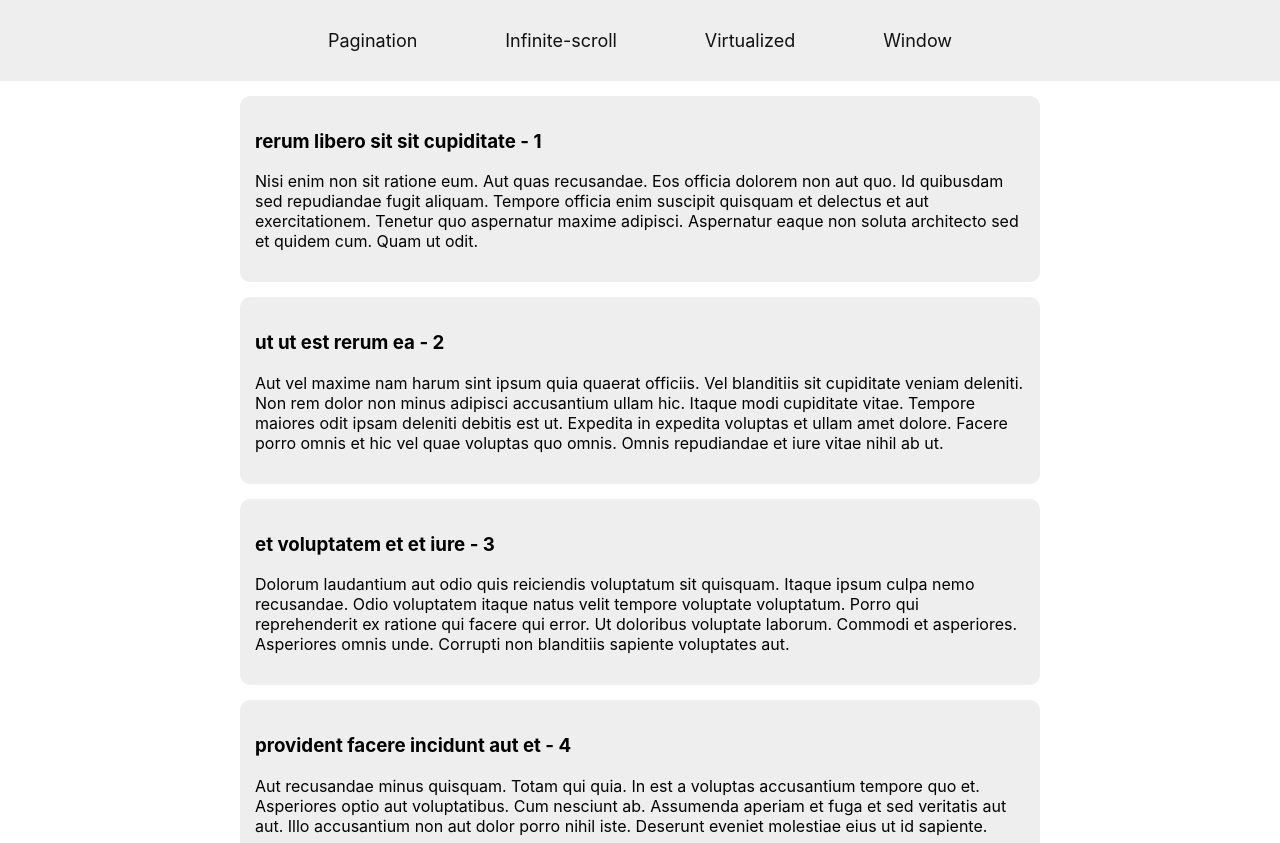
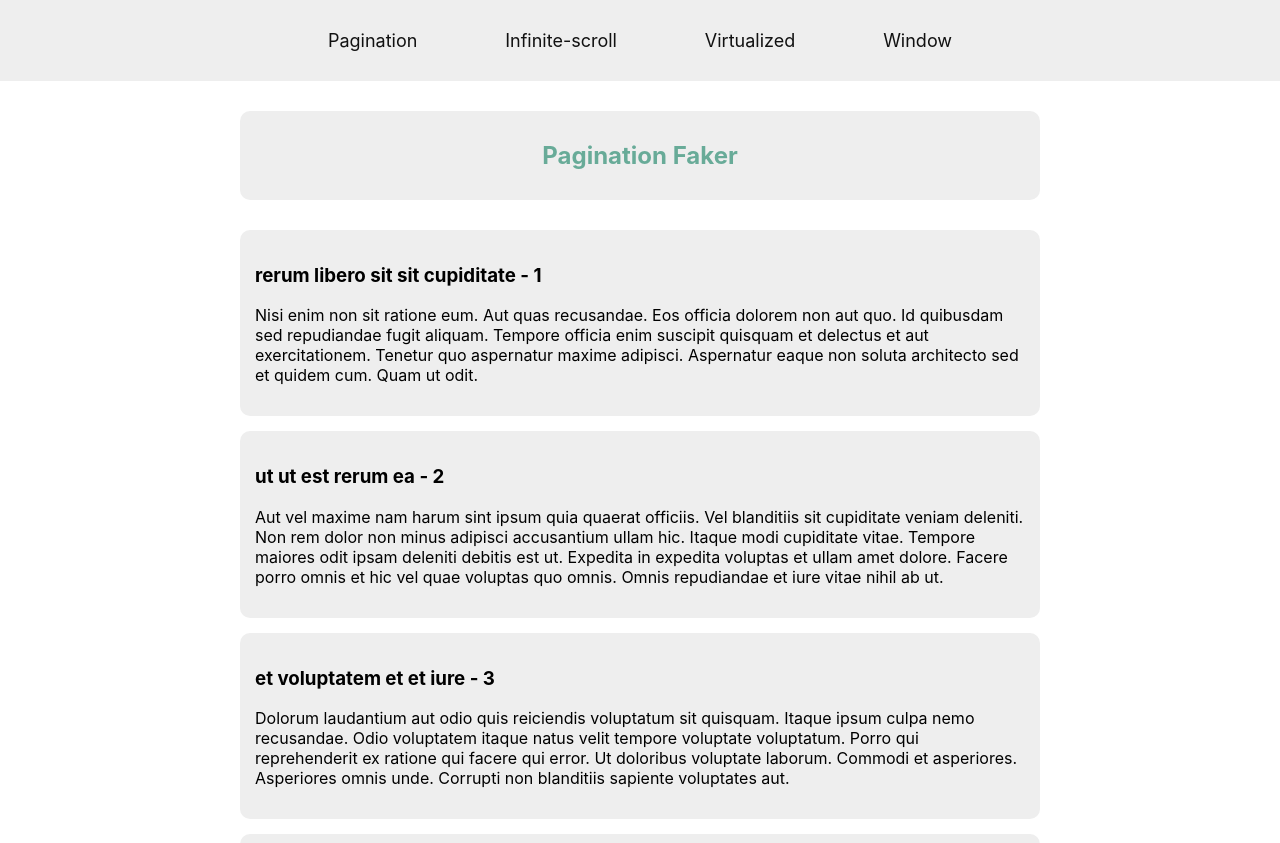
Before and after one commit to menomanabdulla/large-dataset-with-react, a React (Create React App) app: page / in a window 1280 px wide. Shown: the top 843 px of the page. Built offline with nearby package versions, Linux system fonts and the light colour scheme; the HTML template or start-up script is replaced by a standard one.

Commit message:
Added Route-message componet based on every-route change

```diff
--- a/src/App.tsx
+++ b/src/App.tsx
@@ -1,5 +1,5 @@
 import React from 'react';
-import { Navigation } from './Utilities/Navigation'
+import {  Navigation, RouteMessage } from './Utilities/'
 import {
   BrowserRouter as Router,
   Switch,
@@ -26,7 +26,7 @@ const App:React.FC = () => {
   return (
     <Router>
       <Navigation />
-
+      <RouteMessage />
       <Switch>
           <Route path="/" component={ PaginationFaker } exact={true} />
           <Route path="/pagination/api" component={ PaginationAPI } exact={true} />
--- a/src/Utilities/Navigation/index.tsx
+++ b/src/Utilities/Navigation/index.tsx
@@ -1,6 +1,6 @@
 import React from 'react';
 import { NavWrap, Nav, NavItem, DropDown } from './navigation.style'
-import { NavLink, Link } from "react-router-dom";
+import { NavLink  } from "react-router-dom";
 
 
 interface NavItemType {
@@ -28,7 +28,6 @@ const NavItemData: NavItemType[] = [
     }
 ]
 
-
 export const Navigation:React.FC = () => {
     return (
         <NavWrap>
@@ -39,13 +38,13 @@ export const Navigation:React.FC = () => {
                         <p>{item.title}</p>
                         <DropDown className="dropdown">
                             {item.methods.map((method,j) =>
-                                <Link
+                                <NavLink
                                     key={j}
                                     to={(i === 0 &&  j === 0) ? "/" :
                                     `/${item.title.toLowerCase()}/${method.toLowerCase()}`}
                                 >
-                                    {method.toUpperCase()}
-                                </Link>
+                                    {method.replace(/\b\w/g, c => c.toUpperCase())}
+                                </NavLink >
                             )}
                         </DropDown>
                     </NavItem>
--- a/src/Utilities/Navigation/navigation.style.tsx
+++ b/src/Utilities/Navigation/navigation.style.tsx
@@ -55,7 +55,4 @@ position: absolute;
             color: #68ab98;
         }
     }
-    .active{
-        color: #68ab98;
-    }
 `
--- /dev/null
+++ b/src/Utilities/Route-message/index.tsx
@@ -0,0 +1,16 @@
+import React,{ FC,useEffect, useState } from 'react';
+import { RouteMessageWrap } from './route-message.style'
+import { useLocation } from "react-router-dom";
+
+export const RouteMessage:FC = () => {
+    const location = useLocation();
+    const [message, setMessage] = useState<string>();
+    useEffect(() => {
+        setMessage(location.pathname)
+    }, [location]);
+    return (
+        <RouteMessageWrap>
+            <h2>{message == undefined || message == '/' ?  "Pagination Faker" : message.replace(/\/(.)/g, (_, c) => ' ' + c.toUpperCase() )}</h2>
+        </RouteMessageWrap>
+    )
+}
--- /dev/null
+++ b/src/Utilities/Route-message/route-message.style.tsx
@@ -0,0 +1,13 @@
+import styled from 'styled-components'
+
+export const RouteMessageWrap = styled.div `
+    background: #eee;
+    max-width: 800px;
+    margin: 30px auto;
+    text-align: center;
+    border-radius: 10px;
+    h2{
+        padding: 30px;
+        color: #68ab98;
+    }
+`
--- /dev/null
+++ b/src/Utilities/index.tsx
@@ -0,0 +1,8 @@
+
+import { RouteMessage } from './Route-message'
+import { Navigation } from './Navigation'
+
+export {
+    Navigation,
+    RouteMessage
+}
--- a/src/components/Infinite-scroll/API/index.tsx
+++ b/src/components/Infinite-scroll/API/index.tsx
@@ -40,7 +40,7 @@ export const InfiniteScrollAPI:React.FC = () => {
 
     useEffect(() => {
         fetchData()
-    }, [])
+    },[])
 
     return (
         <InfinityScrollWrap>
--- a/src/components/Pagination/API/index.tsx
+++ b/src/components/Pagination/API/index.tsx
@@ -61,7 +61,7 @@ export const PaginationAPI:React.FC = () => {
     return (
         <PaginationWrap>
              {
-                pagination.currentData && pagination.currentData.map(((item, index) => (
+                pagination.currentData && pagination.currentData.map(((item) => (
                     <Item key={item.id} className="post">
                         <h3>{`${item.title} - ${item.id}`}</h3>
                         <p>{item.body}</p>
--- a/src/components/Pagination/Faker/index.tsx
+++ b/src/components/Pagination/Faker/index.tsx
@@ -55,7 +55,7 @@ export const PaginationFaker:React.FC = () => {
     return (
         <PaginationWrap>
              {
-                pagination.currentData && pagination.currentData.map(((item, index) => (
+                pagination.currentData && pagination.currentData.map(((item) => (
                     <Item key={item.id} className="post">
                         <h3>{`${item.title} - ${item.id}`}</h3>
                         <p>{item.body}</p>
--- a/src/components/Virtualized/Faker/index.tsx
+++ b/src/components/Virtualized/Faker/index.tsx
@@ -17,14 +17,12 @@ export const VirtualizeFaker:React.FC = () => {
         body: faker.lorem.sentences(6)
     })))
 
-    const renderRow = ({ index, style } : {index: number, style: any}) => {
-      console.log(data[index])
-      return (
+    const renderRow = ({ index, style } : {index: number, style: any}) =>(
        <div key={index} style={style} className="post">
          <h3>{`${data[index].title}-${data[index].id}`}</h3>
          <p>{data[index].body}</p>
        </div>
-    )}
+    )
 
   return (
     <VirtualizedWrap>
--- a/src/components/Window/API/index.tsx
+++ b/src/components/Window/API/index.tsx
@@ -35,7 +35,7 @@ export const WindowAPI:React.FC = () => {
         {
           data &&
           <List
-            width={900}
+            width={800}
             height={700}
             itemCount={data.length}
             itemSize={120}
--- a/src/components/Window/Faker/index.tsx
+++ b/src/components/Window/Faker/index.tsx
@@ -27,7 +27,7 @@ export const WindowFaker:React.FC = () => {
   return (
     <WindowWrap>
          <List
-          width={900}
+          width={800}
           height={700}
           itemCount={data.length}
           itemSize={120}
```
